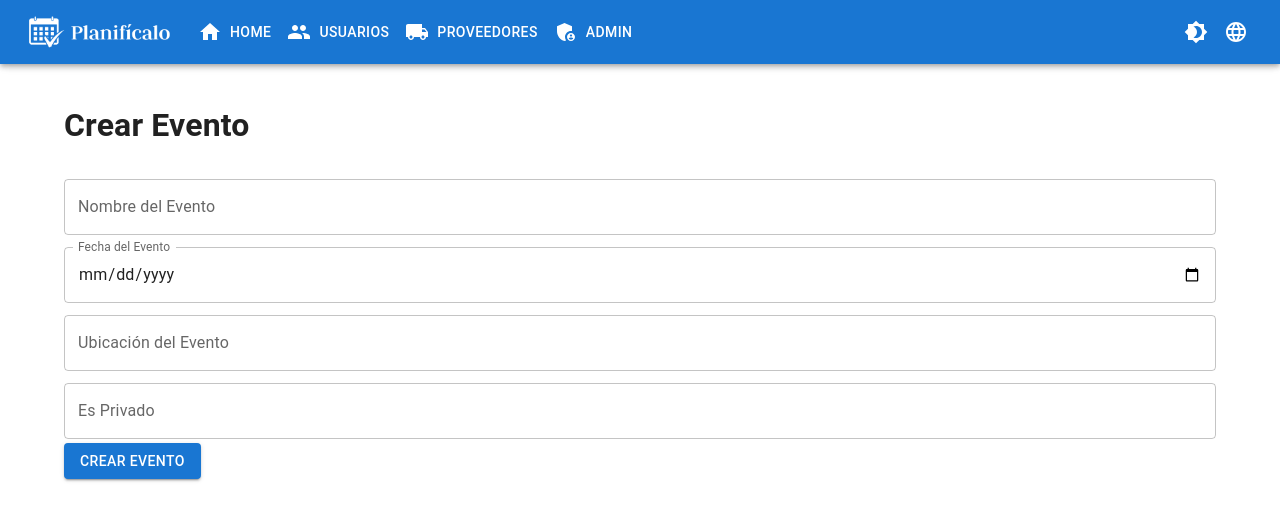
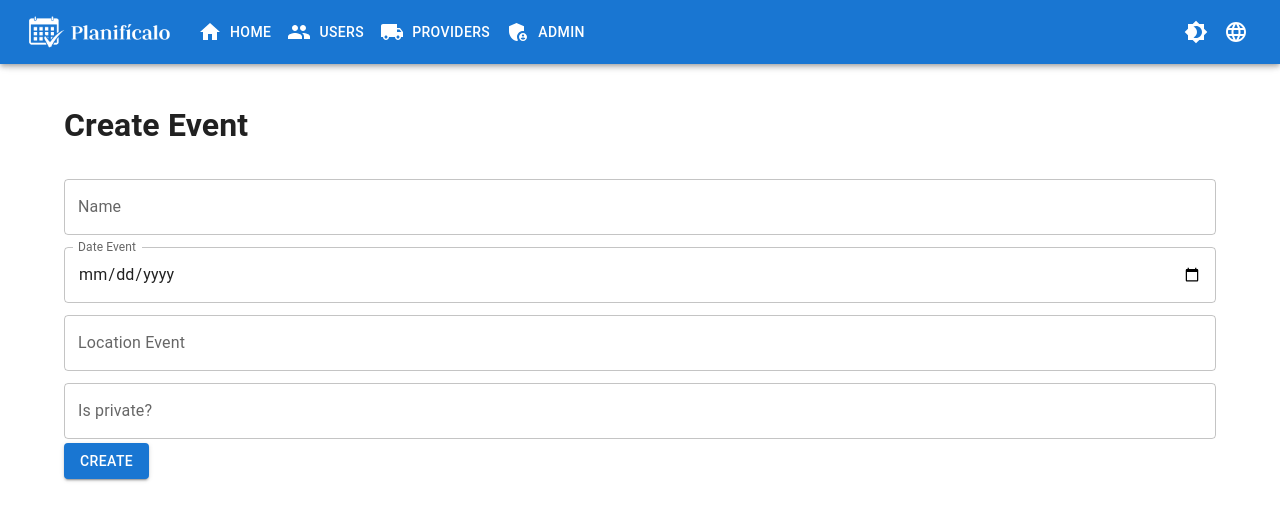
Before and after one commit to arbcamilo/planificalofront, a React (Create React App) app: page /create-events in a window 1280 px wide. Shown: the top 520 px of the page. Built offline with nearby package versions, Linux system fonts and the light colour scheme.

Commit message:
traduce in modules

```diff
--- a/src/Components/Events/CreateEvents.jsx
+++ b/src/Components/Events/CreateEvents.jsx
@@ -2,11 +2,13 @@ import React, { useState, useEffect } from "react";
 import { Container, TextField, Button, Snackbar, Alert } from "@mui/material";
 import { useNavigate } from "react-router-dom";
 import { createEvent, updateEvent } from "./EventsServices";
-import { useParams } from "react-router-dom"; // Para obtener el parámetro 'id'
-import { fetchEventsId } from "./EventsServices"; // Asume que tienes una función para obtener un evento por ID
+import { useParams } from "react-router-dom";
+import { fetchEventsId } from "./EventsServices";
+import { useTranslation } from "react-i18next";
 
 const CreateEvents = () => {
-  const { id } = useParams(); // Obtener el ID del evento de la URL
+  const { id } = useParams();
+  const { t } = useTranslation();
   const [eventData, setEventData] = useState({
     title: "",
     date: "",
@@ -24,9 +26,9 @@ const CreateEvents = () => {
   useEffect(() => {
     if (id) {
       const getEvent = async () => {
-        const event = await fetchEventsId(id); // Obtén los datos del evento desde el backend
+        const event = await fetchEventsId(id);
         setEventData(event);
-        setEditMode(true); // Cambiamos a modo de edición
+        setEditMode(true);
       };
       getEvent();
     }
@@ -42,13 +44,13 @@ const CreateEvents = () => {
     if (editMode) {
       const updatedEvent = await updateEvent(eventData.id, eventData);
       if (updatedEvent) {
-        setSnackbarMessage("Evento actualizado exitosamente");
+        setSnackbarMessage(t("text4"));
         setSnackbarOpen(true);
       }
     } else {
       const createdEvent = await createEvent(eventData);
       if (createdEvent) {
-        setSnackbarMessage("Evento creado exitosamente");
+        setSnackbarMessage(t("text5"));
         setSnackbarOpen(true);
       }
     }
@@ -68,12 +70,14 @@ const CreateEvents = () => {
 
   return (
     <Container>
-      <h1>Crear Evento</h1>
+      <h1>
+        {t("create")} {t("event")}
+      </h1>
       <form onSubmit={handleSubmit}>
         <TextField
           margin="dense"
           name="title"
-          label="Nombre del Evento"
+          label={t("name")}
           type="text"
           fullWidth
           value={eventData.title}
@@ -82,7 +86,7 @@ const CreateEvents = () => {
         <TextField
           margin="dense"
           name="date"
-          label="Fecha del Evento"
+          label={`${t("date")} ${t("event")}`}
           type="date"
           fullWidth
           value={eventData.date}
@@ -92,7 +96,7 @@ const CreateEvents = () => {
         <TextField
           margin="dense"
           name="location"
-          label="Ubicación del Evento"
+          label={`${t("location")} ${t("event")}`}
           type="text"
           fullWidth
           value={eventData.location}
@@ -101,14 +105,14 @@ const CreateEvents = () => {
         <TextField
           margin="dense"
           name="isPrivate"
-          label="Es Privado"
+          label={t("isPrivate")}
           type="text"
           fullWidth
           value={eventData.isPrivate}
           onChange={handleInputChange}
         />
         <Button type="submit" color="primary" variant="contained">
-          {editMode ? "Actualizar Evento" : "Crear Evento"}
+          {t(editMode ? "edit" : "create")}
         </Button>
       </form>
       <Snackbar
@@ -122,10 +126,10 @@ const CreateEvents = () => {
           action={
             <>
               <Button color="inherit" size="small" onClick={handleGoToEvents}>
-                Ir a Mis Eventos
+                {t("goto")} {t("events")}
               </Button>
               <Button color="inherit" size="small" onClick={handleGoToHome}>
-                Ir a Home
+                {t("goto")} {t("home")}
               </Button>
             </>
           }
--- a/src/Components/Events/EventsList.jsx
+++ b/src/Components/Events/EventsList.jsx
@@ -75,7 +75,7 @@ const Events = (events) => {
     const success = await deleteEvent(id);
     if (success) {
       setDataEvents(dataEvents.filter((prov) => prov.id !== id));
-      setSnackbarMessage("Event eliminado exitosamente");
+      setSnackbarMessage(t("text3"));
       setSnackbarOpen(true);
     }
     setDeleteDialogOpen(false);
@@ -113,7 +113,7 @@ const Events = (events) => {
           {t("event")}
         </Typography>
         <TextField
-          label="Filtrar por name"
+          label={t("filter")}
           variant="outlined"
           value={filter}
           onChange={handleFilterChange}
@@ -131,26 +131,26 @@ const Events = (events) => {
           component={Link}
           to="/create-events"
         >
-          Crear Event
+          {t("create")} {t("event")}
         </Button>
       </div>
       <Dialog open={deleteDialogOpen} onClose={handleDeleteDialogClose}>
-        <DialogTitle>Confirmar Eliminación</DialogTitle>
+        <DialogTitle>{t("confirmDelete")}</DialogTitle>
         <DialogContent>
           <DialogContentText>
-            ¿Estás seguro de que deseas eliminar este event?
+            {t("text2")} {t("event")}?
           </DialogContentText>
         </DialogContent>
         <DialogActions>
           <Button onClick={handleDeleteDialogClose} color="secondary">
-            Cancelar
+            {t("cancel")}
           </Button>
           <Button
             onClick={() => handleDelete(deleteEventId)}
             color="primary"
             variant="contained"
           >
-            Eliminar
+            {t("delete")}
           </Button>
         </DialogActions>
       </Dialog>
@@ -160,16 +160,16 @@ const Events = (events) => {
             <TableRow>
               <TableCell></TableCell>
               <TableCell>
-                <strong>Nombre</strong>
+                <strong>{t("name")}</strong>
               </TableCell>
               <TableCell>
-                <strong>Fecha</strong>
+                <strong>{t("date")}</strong>
               </TableCell>
               <TableCell>
-                <strong>Ubicación</strong>
+                <strong>{t("location")}</strong>
               </TableCell>
               <TableCell>
-                <strong>Es Privado</strong>
+                <strong>{t("isPrivate")}</strong>
               </TableCell>
             </TableRow>
           </TableHead>
--- a/src/Components/Home/Home.jsx
+++ b/src/Components/Home/Home.jsx
@@ -1,16 +1,18 @@
 import React from "react";
 import { Button, Typography, Container, Grid, Paper } from "@mui/material";
 import { Link } from "react-router-dom";
+import { useTranslation } from "react-i18next";
 
 const Inicio = () => {
+  const { t } = useTranslation();
   return (
     <Container>
       <Paper elevation={3} style={{ padding: "20px", marginTop: "20px" }}>
         <Typography variant="h4" gutterBottom>
-          Bienvenido a Planifícalo
+          {t("text6")}
         </Typography>
         <Typography variant="body1" gutterBottom>
-          Aquí puedes gestionar tus eventos de manera eficiente.
+          {t("text7")}
         </Typography>
         <Grid container spacing={3}>
           <Grid item xs={12} sm={6}>
@@ -20,7 +22,7 @@ const Inicio = () => {
               component={Link}
               to="/create-events"
             >
-              Crear Evento
+              {t("create")} {t("events")}
             </Button>
           </Grid>
           {/* <Grid item xs={12} sm={6}>
@@ -30,7 +32,7 @@ const Inicio = () => {
               component={Link}
               to="/events"
             >
-              Ver Eventos
+              View events
             </Button>
           </Grid> */}
         </Grid>
--- a/src/Components/Navegation/NavBar.jsx
+++ b/src/Components/Navegation/NavBar.jsx
@@ -94,7 +94,7 @@ const NavBar = ({ toggleTheme, mode }) => {
           </Button> */}
           <Button color="inherit" onClick={handleUsersMenu}>
             <PeopleIcon sx={{ marginRight: 1 }} />
-            Usuarios
+            {t("users")}
           </Button>
           <Menu
             anchorEl={usersAnchorEl}
@@ -113,7 +113,7 @@ const NavBar = ({ toggleTheme, mode }) => {
           </Menu>
           <Button color="inherit" onClick={handleProvidersMenu}>
             <LocalShippingIcon sx={{ marginRight: 1 }} />
-            Proveedores
+            {t("providers")}
           </Button>
           <Menu
             anchorEl={providersAnchorEl}
--- a/src/Components/Products/Products.jsx
+++ b/src/Components/Products/Products.jsx
@@ -117,7 +117,7 @@ const Products = () => {
             prov.id === selectedProduct.id ? updatedProduct : prov
           )
         );
-        setSnackbarMessage("Product actualizado exitosamente");
+        setSnackbarMessage(t("text4"));
         setSnackbarOpen(true);
         handleClose();
       }
@@ -125,7 +125,7 @@ const Products = () => {
       const createdProduct = await createProduct(newProduct);
       if (createdProduct) {
         setDataProducts([...dataProducts, createdProduct]);
-        setSnackbarMessage("Product creado exitosamente");
+        setSnackbarMessage(t("text5"));
         setSnackbarOpen(true);
         handleClose();
       }
@@ -143,7 +143,7 @@ const Products = () => {
     const success = await deleteProduct(id);
     if (success) {
       setDataProducts(dataProducts.filter((prov) => prov.id !== id));
-      setSnackbarMessage("Product eliminado exitosamente");
+      setSnackbarMessage(t("text3"));
       setSnackbarOpen(true);
     }
     setDeleteDialogOpen(false);
@@ -181,7 +181,7 @@ const Products = () => {
           {t("products")}
         </Typography>
         <TextField
-          label="Filtrar por tipo de producto"
+          label={t("filter")}
           variant="outlined"
           value={filter}
           onChange={handleFilterChange}
@@ -194,23 +194,20 @@ const Products = () => {
           }}
         />
         <Button variant="contained" color="primary" onClick={handleClickOpen}>
-          Crear Product
+          {t("create")} {t("product")}
         </Button>
       </div>
       <Dialog open={open} onClose={handleClose}>
-        <DialogTitle>
-          {editMode ? "Editar Product" : "Crear Nuevo Product"}
-        </DialogTitle>
+        <DialogTitle>{editMode ? t("edit") : t("createNew")}</DialogTitle>
         <DialogContent>
           <DialogContentText>
-            Por favor, complete el siguiente formulario para{" "}
-            {editMode ? "editar" : "crear"} un product.
+            {t("text1")} {t(editMode ? "edit" : "create")}
           </DialogContentText>
           <form onSubmit={handleSubmit}>
             <TextField
               margin="dense"
               name="productType"
-              label="Tipo de Product"
+              label={t("productType")}
               type="text"
               fullWidth
               value={newProduct.productType}
@@ -220,7 +217,7 @@ const Products = () => {
             <TextField
               margin="dense"
               name="price"
-              label="Precio"
+              label={t("price")}
               type="number"
               fullWidth
               value={newProduct.price}
@@ -231,7 +228,7 @@ const Products = () => {
               autoFocus
               margin="dense"
               name="amount"
-              label="Cantidad"
+              label={t("amount")}
               type="number"
               fullWidth
               value={newProduct.amount}
@@ -241,7 +238,7 @@ const Products = () => {
             <TextField
               margin="dense"
               name="description"
-              label="Descripción"
+              label={t("description")}
               type="text"
               fullWidth
               value={newProduct.description}
@@ -261,32 +258,32 @@ const Products = () => {
                 color="secondary"
                 variant="outlined"
               >
-                Cancelar
+                {t("cancel")}
               </Button>
               <Button type="submit" color="primary" variant="contained">
-                {editMode ? "Actualizar" : "Crear"}
+                {t(editMode ? "edit" : "create")}
               </Button>
             </div>
           </form>
         </DialogContent>
       </Dialog>
       <Dialog open={deleteDialogOpen} onClose={handleDeleteDialogClose}>
-        <DialogTitle>Confirmar Eliminación</DialogTitle>
+        <DialogTitle>{t("confirmDelete")}</DialogTitle>
         <DialogContent>
           <DialogContentText>
-            ¿Estás seguro de que deseas eliminar este product?
+            {t("text2")} {t("user")}?
           </DialogContentText>
         </DialogContent>
         <DialogActions>
           <Button onClick={handleDeleteDialogClose} color="secondary">
-            Cancelar
+            {t("cancel")}
           </Button>
           <Button
             onClick={() => handleDelete(deleteProductId)}
             color="primary"
             variant="contained"
           >
-            Eliminar
+            {t("delete")}
           </Button>
         </DialogActions>
       </Dialog>
@@ -296,16 +293,16 @@ const Products = () => {
             <TableRow>
               <TableCell></TableCell>
               <TableCell>
-                <strong>Tipo de Product</strong>
+                <strong>{t("productType")}</strong>
               </TableCell>
               <TableCell>
-                <strong>Precio</strong>
+                <strong>{t("price")}</strong>
               </TableCell>
               <TableCell>
-                <strong>Cantidad</strong>
+                <strong>{t("amount")}</strong>
               </TableCell>
               <TableCell>
-                <strong>Descripción</strong>
+                <strong>{t("description")}</strong>
               </TableCell>
             </TableRow>
           </TableHead>
--- a/src/Locales/en/translation.json
+++ b/src/Locales/en/translation.json
@@ -9,10 +9,12 @@
   "provider": "Provider",
   "user": "User",
   "guest": "Guest",
+  "event": "Event",
   "welcomeTo": "Welcome To",
   "users": "Users",
   "services": "Services",
   "products": "Products",
+  "providers": "Providers",
   "guests": "Guests",
   "active": "Active",
   "create": "Create",
@@ -35,9 +37,19 @@
   "birthDate": "BirthDate",
   "accountCreationDate": "Account Creation Date",
   "guestStatus": "Guest Status",
+  "date": "Date",
+  "location": "Location",
+  "isPrivate": "Is private?",
+  "productType": "Product type",
+  "price": "Price",
+  "amount": "Amount",
+  "description": "Description",
   "text3": "Deleted successfully",
   "text4": "Updated successfully",
   "text5": "Created successfully",
+  "text6": "Welcome to Planifícalo",
+  "text7": "Here you can manage your events efficiently.",
+  "goto": "Go to",
   "filter": "Filter",
   "edit": "Edit",
   "createNew": "Create New"
--- a/src/Locales/es/translation.json
+++ b/src/Locales/es/translation.json
@@ -9,10 +9,12 @@
   "provider": "Proveedor",
   "user": "Usuario",
   "guest": "Invitado",
+  "event": "Evento",
   "welcomeTo": "Bienvenido a",
   "users": "Usuarios",
   "services": "Servicios",
   "products": "Productos",
+  "providers": "Proveedores",
   "guests": "Invitados",
   "active": "activo",
   "create": "Crear",
@@ -35,9 +37,19 @@
   "birthDate": "Fecha de nacimiento",
   "accountCreationDate": "Fecha Creación Cuenta",
   "guestStatus": "Estado del invitado",
+  "date": "Fecha",
+  "location": "Ubicación",
+  "isPrivate": "Es privado?",
+  "productType": "Tipo de producto",
+  "price": "Precio",
+  "amount": "Cantidad",
+  "description": "Descripción",
   "text3": "Eliminado exitosamente",
   "text4": "Actualizado exitosamente",
   "text5": "Creado exitosamente",
+  "text6": "Bienvenido a Planifícalo",
+  "text7": "Aquí puedes gestionar tus eventos de manera eficiente.",
+  "goto": "Ir a",
   "filter": "Filtro",
   "edit": "Editar",
   "createNew": "Crear Nuevo"
```
